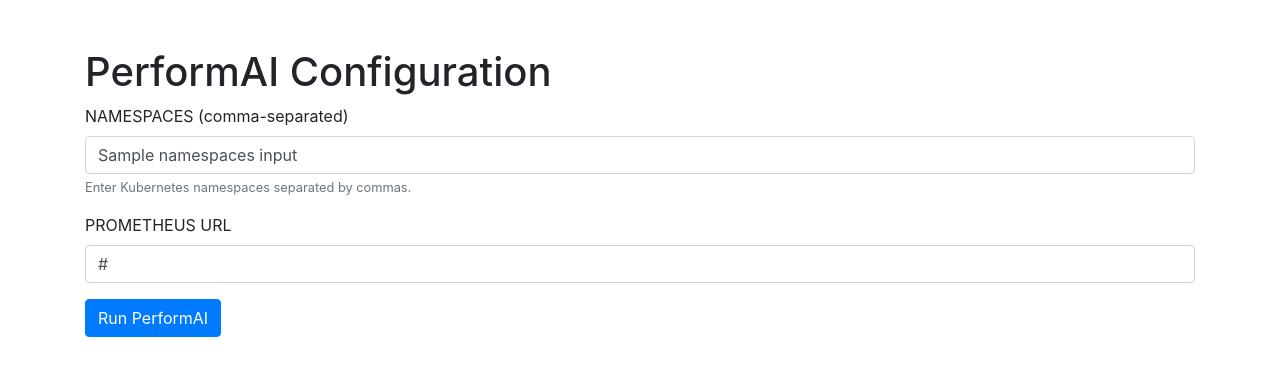
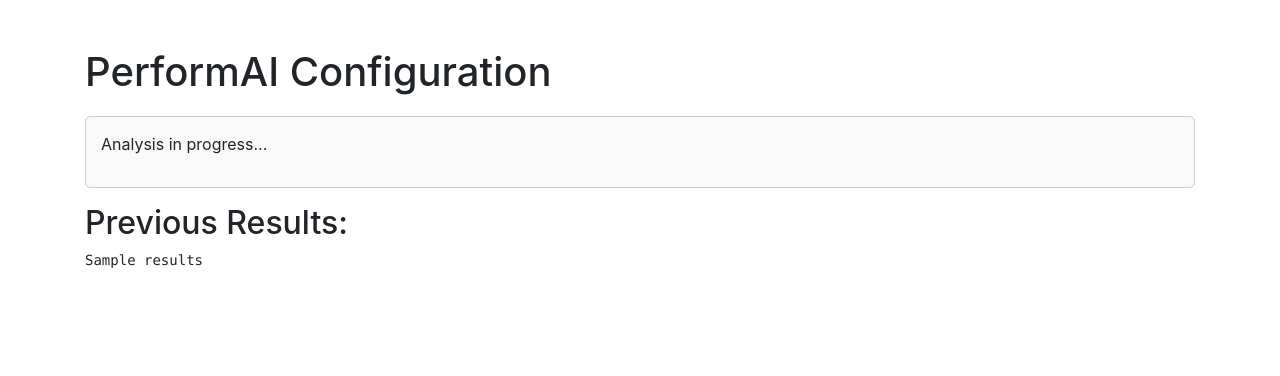
Before and after one commit to MStokluska/PerformAI, a Flask app: template templates/index.html in a window 1280 px wide. Shown: the top 376 px of the page. Run offline with Flask 3, Linux system fonts and the light colour scheme; the template is opened without the code that fills it: most values are stand-ins (such as "Sample title", 1, 10 or a date in 2020); some libraries are stand-ins or nearby versions.

Commit message:
async wait for results

```diff
--- a/app.py
+++ b/app.py
@@ -3,23 +3,48 @@
 import subprocess
 import sys
 import json
+import threading
 from performai.config import NAMESPACES as DEFAULT_NAMESPACES, PROMETHEUS_URL as DEFAULT_PROMETHEUS_URL
+from time import sleep  # For simulating delay (optional, for testing)
 
 app = Flask(__name__)
+analysis_results = {}
+analysis_running = False
 
-def run_performai(namespaces, prometheus_url):
-    """Runs the performai main function with provided NAMESPACES and PROMETHEUS_URL."""
+def run_performai_threaded(namespaces, prometheus_url):
+    """Runs the performai main function in a separate thread."""
+    global analysis_results
+    global analysis_running
+    analysis_running = True
+    analysis_results['output'] = None
+    analysis_results['error'] = False
+
     env = os.environ.copy()
     env['NAMESPACES'] = ",".join(namespaces)
     env['PROMETHEUS_URL'] = prometheus_url
 
     try:
         result = subprocess.run([sys.executable, "main.py"], capture_output=True, text=True, check=True, env=env)
-        return result.stdout, False  # Return stdout and False for no error
+        full_output = result.stdout.strip()
+
+        # Try to find the start of the JSON output (assuming it starts with '[')
+        json_start_index = full_output.find('[')
+        if json_start_index != -1:
+            json_output = full_output[json_start_index:]
+            analysis_results['output'] = json_output
+            analysis_results['error'] = False
+        else:
+            analysis_results['output'] = f"Error: Could not find JSON output in:\n{full_output}"
+            analysis_results['error'] = True
+
     except subprocess.CalledProcessError as e:
-        return f"Error running performai: {e.stderr}", True
+        analysis_results['output'] = f"Error running performai: {e.stderr}"
+        analysis_results['error'] = True
     except FileNotFoundError:
-        return "Error: main.py not found.", True
+        analysis_results['output'] = "Error: main.py not found."
+        analysis_results['error'] = True
+    finally:
+        analysis_running = False
 
 @app.route('/', methods=['GET', 'POST'])
 def index():
@@ -28,16 +53,54 @@
         prometheus_url = request.form.get('prometheus_url')
         namespaces = [ns.strip() for ns in namespaces_str.split(',')] if namespaces_str else []
 
-        output, error = run_performai(namespaces, prometheus_url)
-        if error:
-            return render_template('index.html', error=output, namespaces_input=namespaces_str, prometheus_url_input=prometheus_url)
+        global analysis_results
+        analysis_results = {}  # Clear previous results
+        global analysis_running
+        analysis_running = True
+        thread = threading.Thread(target=run_performai_threaded, args=(namespaces, prometheus_url))
+        thread.start()
+        return render_template('processing.html')
+
+    return render_template('index.html', namespaces_input=", ".join(DEFAULT_NAMESPACES), prometheus_url_input=DEFAULT_PROMETHEUS_URL, analysis_running=analysis_running, results=analysis_results.get('output'), error=analysis_results.get('error', False))
+
+@app.route('/status')
+def status():
+    return jsonify({'running': analysis_running, 'results': analysis_results.get('output'), 'error': analysis_results.get('error', False)})
+
+@app.route('/results')
+def results():
+    results_output = analysis_results.get('output')
+    error_status = analysis_results.get('error', False)
+    recommendations = None
+    error_message = None
+
+    if error_status:
+        error_message = results_output
+    elif results_output:
         try:
-            recommendations = json.loads(output.strip())
-            return render_template('results.html', recommendations=recommendations)
+            recommendations = json.loads(results_output)
         except json.JSONDecodeError:
-            return render_template('index.html', error=f"Error decoding JSON output: {output}", namespaces_input=namespaces_str, prometheus_url_input=prometheus_url)
+            error_message = f"Error decoding JSON output: {results_output}"
 
-    return render_template('index.html', namespaces_input=", ".join(DEFAULT_NAMESPACES), prometheus_url_input=DEFAULT_PROMETHEUS_URL)
+    return render_template('results.html', recommendations=recommendations, error=error_message)
+
+# @app.route('/results')
+# def results():
+#     print("Analysis Results in /results route:", analysis_results)
+#     results_output = analysis_results.get('output')
+#     error_status = analysis_results.get('error', False)
+#     recommendations = None
+#     error_message = None
+#
+#     if error_status:
+#         error_message = results_output
+#     elif results_output:
+#         try:
+#             recommendations = json.loads(results_output)
+#         except json.JSONDecodeError:
+#             error_message = f"Error decoding JSON output: {results_output}"
+#
+#     return render_template('results.html', recommendations=recommendations, error=error_message)
 
 if __name__ == '__main__':
     app.run(debug=True)
--- a/performai/config.py
+++ b/performai/config.py
@@ -7,7 +7,7 @@
 #NAMESPACES = ["threescale"]
 #PROMETHEUS_URL = "http://prometheus.threescale.apps.mstoklus.giq5.s1.devshift.org/"
 
-NAMESPACES = os.environ.get("NAMESPACES", "<TARGET_NAMESPACE/S").split(',')
+NAMESPACES = os.environ.get("NAMESPACES", "<TARGET_NAMESPACES>").split(',')
 PROMETHEUS_URL = os.environ.get("PROMETHEUS_URL", "<PROMETHEUS ROUTE>")
 LOOKBACK_DURATION = os.environ.get("LOOKBACK_DURATION", DEFAULT_LOOKBACK_DURATION)
 CHUNK_SIZE = int(os.environ.get("CHUNK_SIZE", DEFAULT_CHUNK_SIZE))
--- a/templates/index.html
+++ b/templates/index.html
@@ -5,6 +5,48 @@
     <meta name="viewport" content="width=device-width, initial-scale=1.0">
     <title>PerformAI Configuration</title>
     <link rel="stylesheet" href="https://stackpath.bootstrapcdn.com/bootstrap/4.5.2/css/bootstrap.min.css">
+    <script>
+        function checkStatus() {
+            fetch('/status')
+                .then(response => response.json())
+                .then(data => {
+                    if (!data.running && data.results) {
+                        window.location.href = '/results';
+                    } else if (data.running) {
+                        document.getElementById('status').innerText = 'Analysis running...';
+                        setTimeout(checkStatus, 1000); // Check every 1 second
+                    } else if (!data.running && data.error) {
+                        window.location.href = '/results'; // Redirect to show error
+                    }
+                });
+        }
+
+        document.addEventListener('DOMContentLoaded', function() {
+            const runButton = document.querySelector('button[type="submit"]');
+            if (runButton) {
+                runButton.addEventListener('click', function() {
+                    document.getElementById('status-container').style.display = 'block';
+                    document.getElementById('analysis-form').style.display = 'none';
+                    checkStatus();
+                });
+            }
+            if ({{ analysis_running|lower }}) {
+                document.getElementById('status-container').style.display = 'block';
+                document.getElementById('analysis-form').style.display = 'none';
+                checkStatus();
+            }
+        });
+    </script>
+    <style>
+        #status-container {
+            display: none;
+            margin-top: 20px;
+            padding: 15px;
+            border: 1px solid #ccc;
+            border-radius: 5px;
+            background-color: #f9f9f9;
+        }
+    </style>
 </head>
 <body>
     <div class="container mt-5">
@@ -12,6 +54,7 @@
         {% if error %}
         <div class="alert alert-danger">{{ error }}</div>
         {% endif %}
+        <div id="analysis-form">
             <form method="POST">
                 <div class="form-group">
                     <label for="namespaces">NAMESPACES (comma-separated)</label>
@@ -25,6 +68,17 @@
                 <button type="submit" class="btn btn-primary">Run PerformAI</button>
             </form>
         </div>
+        <div id="status-container">
+            <p>Analysis in progress...</p>
+            <div id="status"></div>
+        </div>
+        {% if results %}
+        <div class="mt-3">
+            <h2>Previous Results:</h2>
+            <pre>{{ results }}</pre>
+        </div>
+        {% endif %}
+    </div>
     <script src="https://code.jquery.com/jquery-3.5.1.slim.min.js"></script>
     <script src="https://cdn.jsdelivr.net/npm/@popperjs/core@2.5.3/dist/umd/popper.min.js"></script>
     <script src="https://stackpath.bootstrapcdn.com/bootstrap/4.5.2/js/bootstrap.min.js"></script>
--- a/templates/result.html
+++ b/templates/results.html
@@ -9,7 +9,13 @@
 <body>
     <div class="container mt-5">
         <h1>PerformAI Recommendations</h1>
+        {% if error %}
+        <div class="alert alert-danger">{{ error }}</div>
+        {% elif recommendations %}
         <pre>{{ recommendations|tojson(indent=2) }}</pre>
+        {% else %}
+        <p>Analysis in progress or no results yet. <a href="/">Go Back to Set Namespaces</a> to run again.</p>
+        {% endif %}
         <a href="/" class="btn btn-secondary mt-3">Go Back to Set Namespaces</a>
     </div>
     <script src="https://code.jquery.com/jquery-3.5.1.slim.min.js"></script>
```
Also changed, not shown: main.py (+5 -2 lines), templates/processing.html (added, +79 -0 lines). Lines whose indentation alone changed are shown as unchanged.
